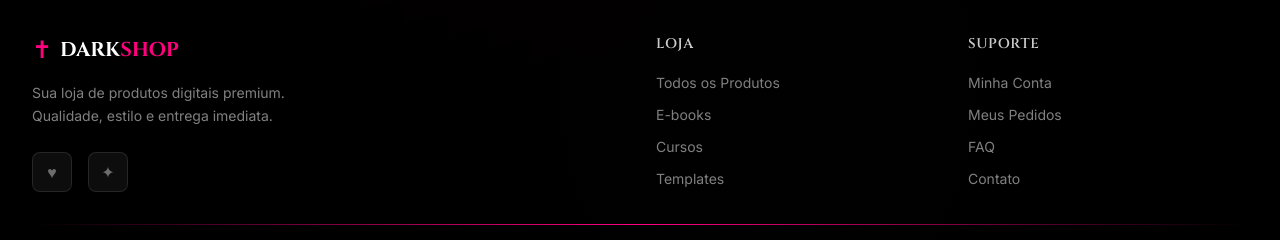
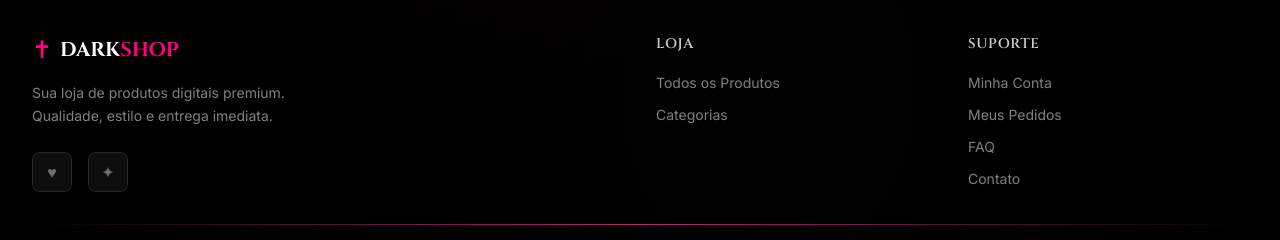
Before and after one commit to RianHerbertMacielMachado/secretstore-complete, a Next.js app: page / in a window 1280 px wide. Shown: the part 863-1103 px from the top of the page. Built offline with nearby package versions, Linux system fonts and the light colour scheme; no server answers; the database is empty; a web font is replaced by a local one.

Commit message:
ALTERACAO RODAPÉ

```diff
--- a/components/shared/StoreFooter.tsx
+++ b/components/shared/StoreFooter.tsx
@@ -39,10 +39,13 @@ export default function StoreFooter({ storeName = 'DarkShop' }: StoreFooterProps
           <div>
             <h4 className="font-gothic text-sm font-semibold text-white/80 uppercase tracking-wider mb-4">Loja</h4>
             <ul className="space-y-2">
-              {['Todos os Produtos', 'E-books', 'Cursos', 'Templates'].map((item) => (
-                <li key={item}>
-                  <Link href="/produtos" className="text-sm text-white/50 hover:text-neon-pink transition-colors">
-                    {item}
+              {[
+                { label: 'Todos os Produtos', href: '/produtos' },
+                { label: 'Categorias', href: '/categorias' }
+              ].map((item) => (
+                <li key={item.label}>
+                  <Link href={item.href} className="text-sm text-white/50 hover:text-neon-pink transition-colors">
+                    {item.label}
                   </Link>
                 </li>
               ))}
```
